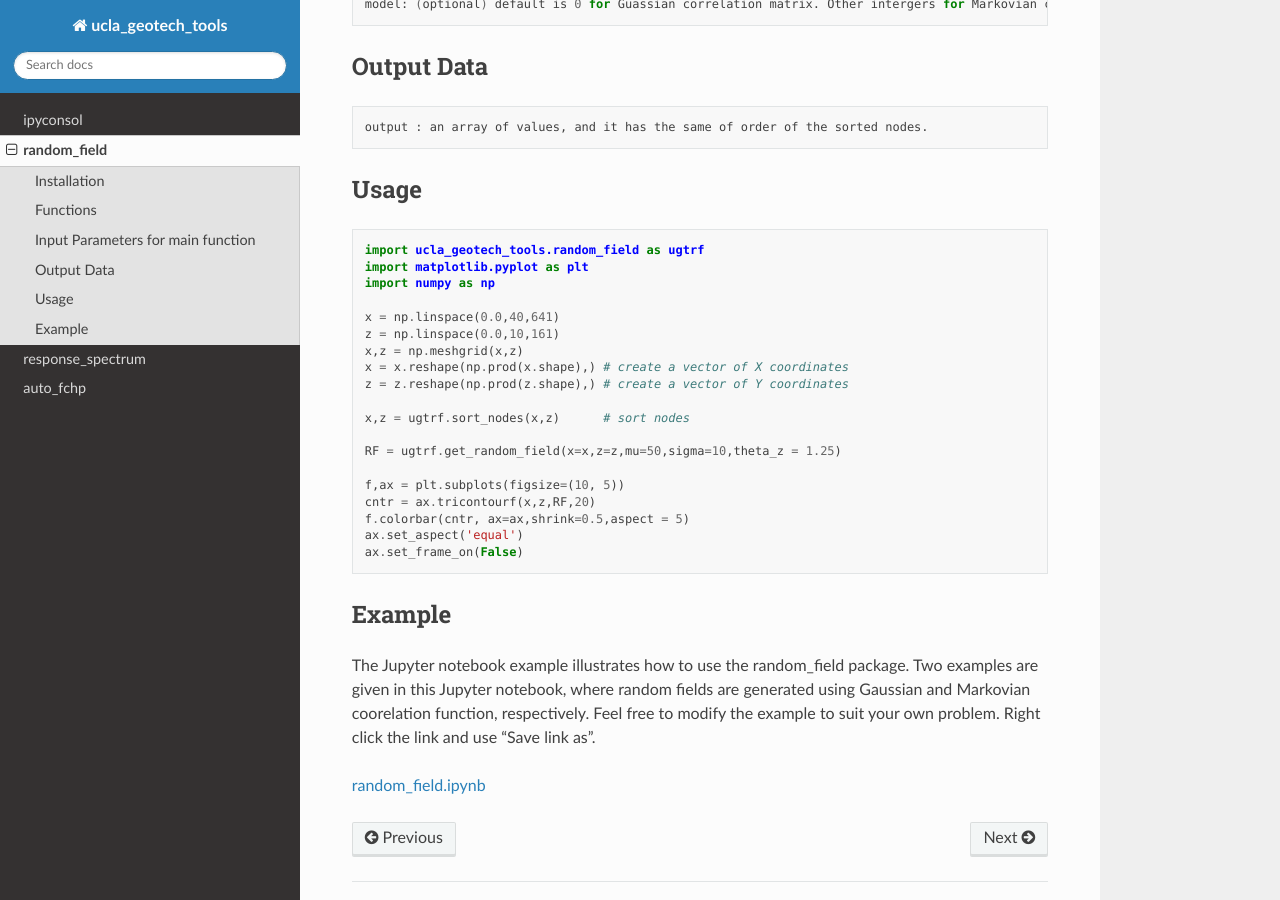
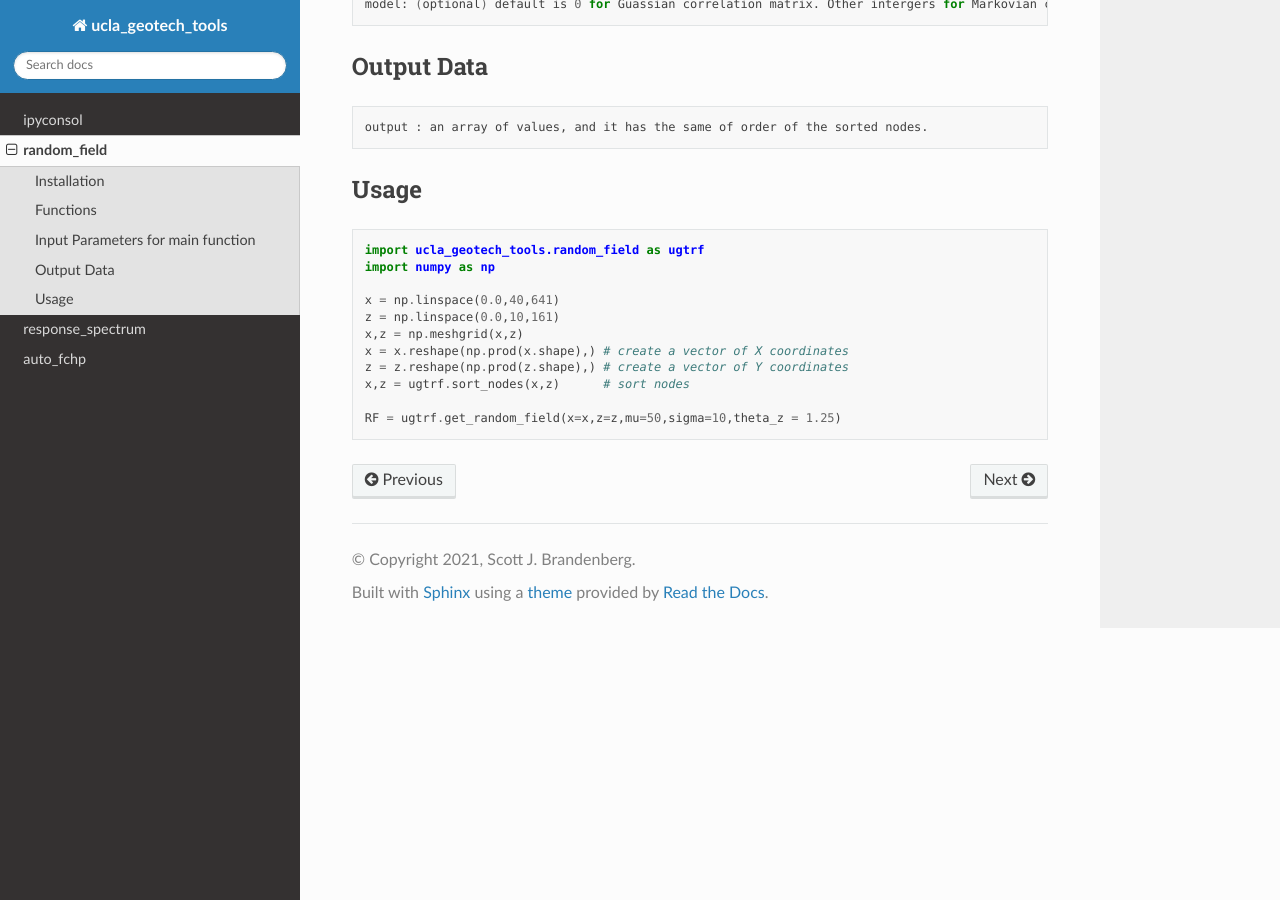
Before and after one commit to sjbrandenberg/ucla_geotech_tools, a Sphinx documentation site: the page built from docs/random_field_README.md, in a window 1280 px wide and 900 px high, scrolled down 711 px. Built offline with Sphinx 7.4.7 and the Read the Docs theme 2.0.0, drawn with Linux system fonts in a browser that asks for light colours; pages that are not in the unit, such as notebooks, are missing from menus.

Commit message:
Update random_field_README.md

````diff
--- a/docs/random_field_README.md
+++ b/docs/random_field_README.md
@@ -36,7 +36,6 @@ output : an array of values, and it has the same of order of the sorted nodes.
 ## Usage
 ```python
 import ucla_geotech_tools.random_field as ugtrf
-import matplotlib.pyplot as plt
 import numpy as np
 
 x = np.linspace(0.0,40,641)
@@ -44,19 +43,7 @@ z = np.linspace(0.0,10,161)
 x,z = np.meshgrid(x,z)
 x = x.reshape(np.prod(x.shape),) # create a vector of X coordinates
 z = z.reshape(np.prod(z.shape),) # create a vector of Y coordinates
-
 x,z = ugtrf.sort_nodes(x,z)      # sort nodes
 
 RF = ugtrf.get_random_field(x=x,z=z,mu=50,sigma=10,theta_z = 1.25)
-
-f,ax = plt.subplots(figsize=(10, 5))
-cntr = ax.tricontourf(x,z,RF,20)
-f.colorbar(cntr, ax=ax,shrink=0.5,aspect = 5)
-ax.set_aspect('equal')
-ax.set_frame_on(False)
 ```
-
-## Example
-The Jupyter notebook example illustrates how to use the random_field package. Two examples are given in this Jupyter notebook, where random fields are generated using Gaussian and Markovian coorelation function, respectively. Feel free to modify the example to suit your own problem. Right click the link and use "Save link as".
-
-[random_field.ipynb](https://github.com/sjbrandenberg/ucla_geotech_tools/blob/main/random_field/random_field.ipynb)
````
